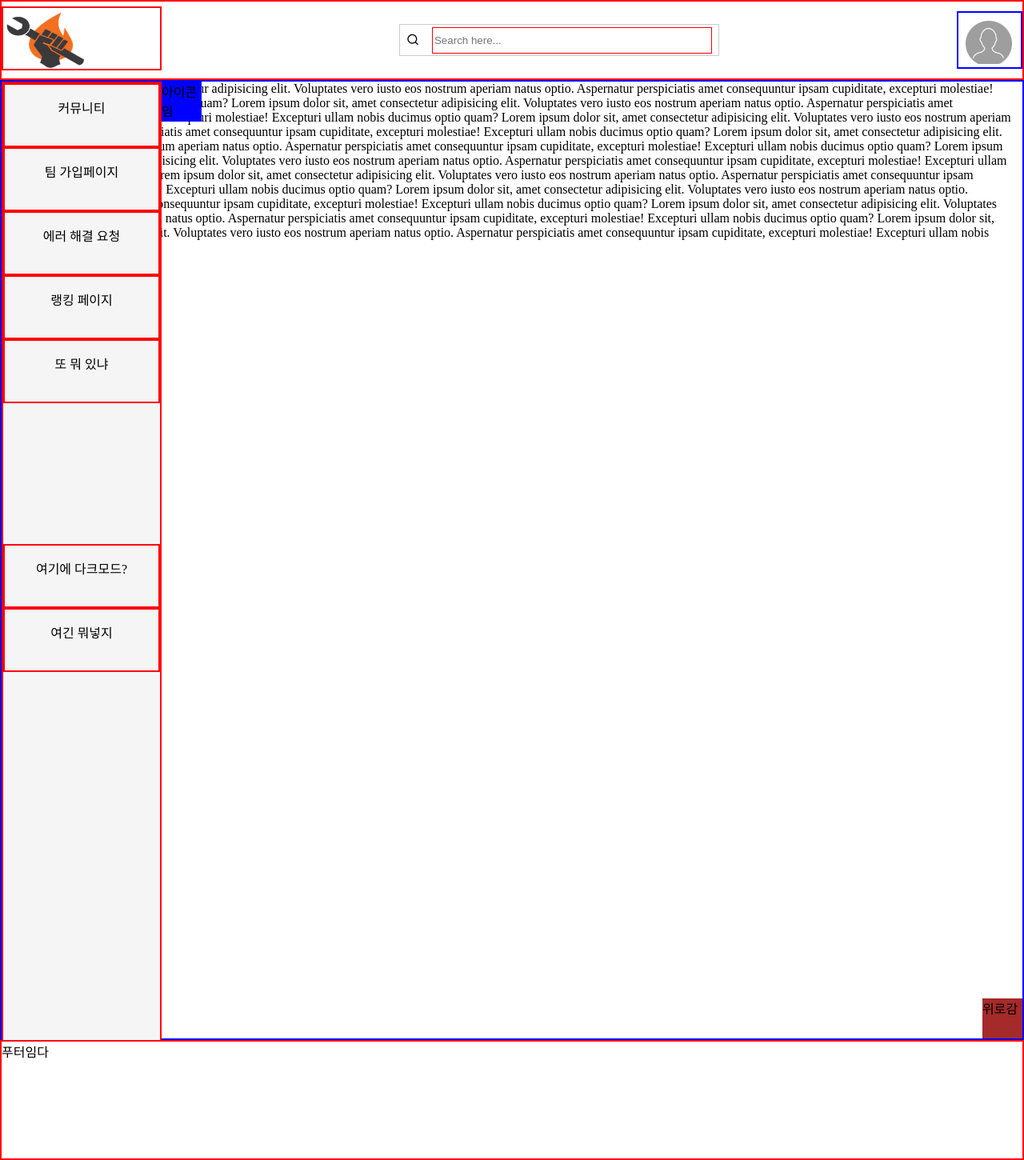
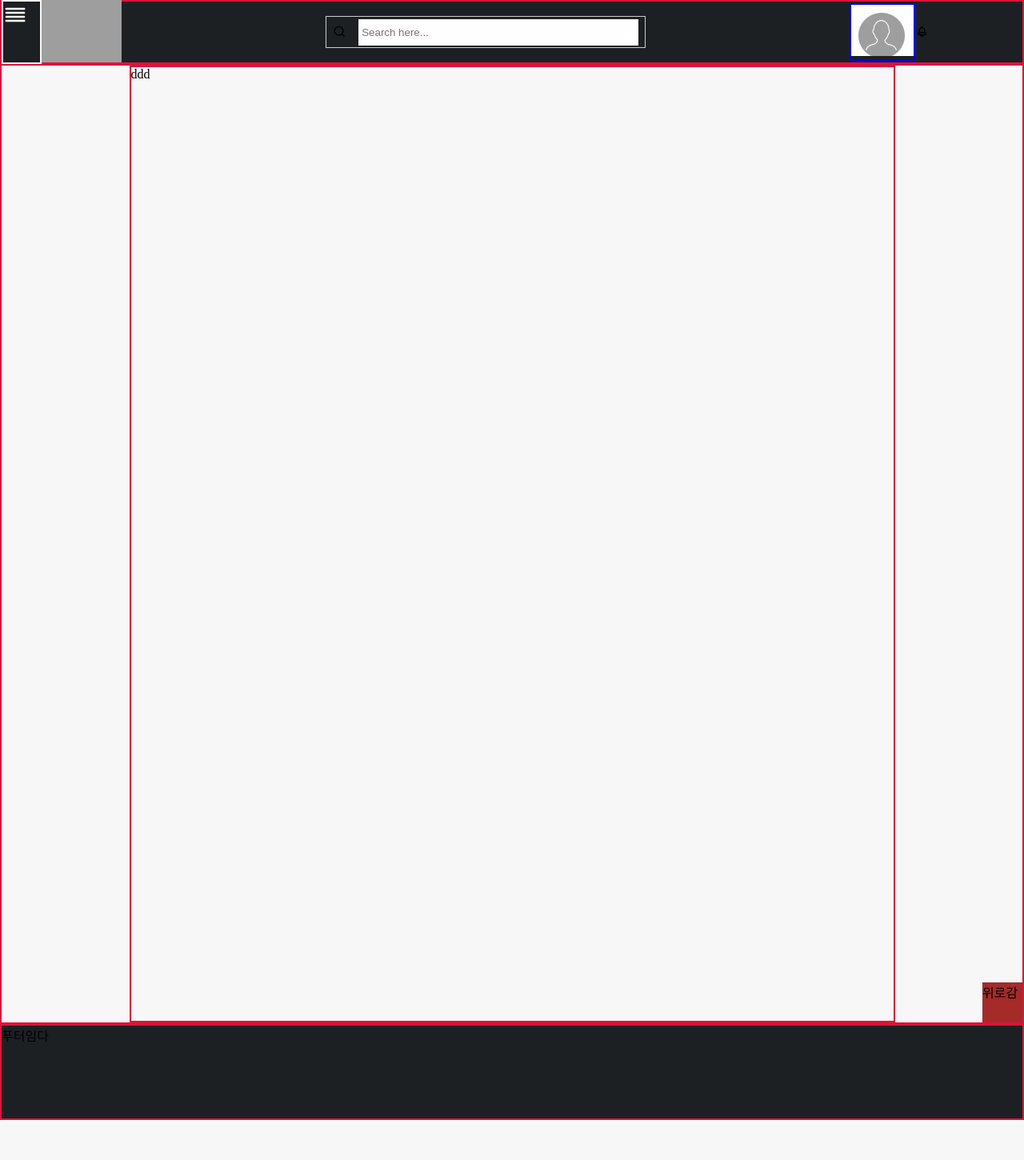
Before and after one commit to sujin1226/Final-Project, a PHP site: page /BasicFrame.html in a window 1280 px wide. Shown: the whole page at 80% size. After the commit the page ends 1400 px from the top, so only its background shows below. Run offline with PHP 8.4, Linux system fonts and the light colour scheme; grey boxes are pictures that could not be loaded.

Commit message:
양광모

```diff
--- a/BasicFrame.html
+++ b/BasicFrame.html
@@ -5,7 +5,7 @@
     <meta charset="UTF-8">
     <meta http-equiv="X-UA-Compatible" content="IE=edge">
     <meta name="viewport" content="width=device-width, initial-scale=1.0">
-    <link rel="stylesheet" href="/css/BasicFrame.css">
+    <link rel="stylesheet" href="./BasicFrame.css">
     <!-- 유니콘 아이콘 사이트 -->
     <link rel="stylesheet" href="https://unicons.iconscout.com/release/v4.0.0/css/line.css">
     <title>HotFix</title>
@@ -14,8 +14,15 @@
 <body>
     <!-- 헤더 -->
     <div class="common_header">
+        <!-- 쇼 버튼 -->
+        <div class="Sidebar_btn">
+            <i class="uil uil-align-justify"></i>
+            <!-- <i class="uil uil-times"></i> -->
+        </div>
         <!-- 로고 -->
-        <div class="logo"><img src="/img/hotfix_logo.png" alt=""></div>
+        <div class="logo">
+            <img src="HOT.png" alt="">
+        </div>
         <!-- 검색창 -->
         <div class="search">
             <i class="uil uil-search"></i>
@@ -23,35 +30,34 @@
         </div>
         <!-- 마이페이지 -->
         <div class="user">
-            <img src="/img/user.png" alt="">
+            <img src="user.png" alt="">
         </div>
         <ul class="user_dropdown">
             <li>마이페이지</li>
             <li>로그아웃</li>
             <li>내팀관리</li>
         </ul>
+        <!-- 알림페이지 -->
+        <div class="alarm">
+            <i class="uil uil-bell"></i>
+        </div>
+        <ul class="user_dropdown">
+            <li>마이페이지</li>
+            <li>로그아웃</li>
+            <li>내팀관리</li>
+        </ul>
+
     </div>
-
-
     <!-- 작업 섹션 -->
     <div class="common_section">
         <!-- ============================ -->
-
-            <!-- 작업 섹션 공간 -->
-        Lorem ipsum dolor sit, amet consectetur adipisicing elit. Voluptates vero iusto eos nostrum aperiam natus optio. Aspernatur perspiciatis amet consequuntur ipsam cupiditate, excepturi molestiae! Excepturi ullam nobis ducimus optio quam?
-        Lorem ipsum dolor sit, amet consectetur adipisicing elit. Voluptates vero iusto eos nostrum aperiam natus optio. Aspernatur perspiciatis amet consequuntur ipsam cupiditate, excepturi molestiae! Excepturi ullam nobis ducimus optio quam?
-        Lorem ipsum dolor sit, amet consectetur adipisicing elit. Voluptates vero iusto eos nostrum aperiam natus optio. Aspernatur perspiciatis amet consequuntur ipsam cupiditate, excepturi molestiae! Excepturi ullam nobis ducimus optio quam?
-        Lorem ipsum dolor sit, amet consectetur adipisicing elit. Voluptates vero iusto eos nostrum aperiam natus optio. Aspernatur perspiciatis amet consequuntur ipsam cupiditate, excepturi molestiae! Excepturi ullam nobis ducimus optio quam?
-        Lorem ipsum dolor sit, amet consectetur adipisicing elit. Voluptates vero iusto eos nostrum aperiam natus optio. Aspernatur perspiciatis amet consequuntur ipsam cupiditate, excepturi molestiae! Excepturi ullam nobis ducimus optio quam?
-        Lorem ipsum dolor sit, amet consectetur adipisicing elit. Voluptates vero iusto eos nostrum aperiam natus optio. Aspernatur perspiciatis amet consequuntur ipsam cupiditate, excepturi molestiae! Excepturi ullam nobis ducimus optio quam?
-        Lorem ipsum dolor sit, amet consectetur adipisicing elit. Voluptates vero iusto eos nostrum aperiam natus optio. Aspernatur perspiciatis amet consequuntur ipsam cupiditate, excepturi molestiae! Excepturi ullam nobis ducimus optio quam?
-        Lorem ipsum dolor sit, amet consectetur adipisicing elit. Voluptates vero iusto eos nostrum aperiam natus optio. Aspernatur perspiciatis amet consequuntur ipsam cupiditate, excepturi molestiae! Excepturi ullam nobis ducimus optio quam?
-        Lorem ipsum dolor sit, amet consectetur adipisicing elit. Voluptates vero iusto eos nostrum aperiam natus optio. Aspernatur perspiciatis amet consequuntur ipsam cupiditate, excepturi molestiae! Excepturi ullam nobis ducimus optio quam?
+        <div class="main">
+            ddd
+        </div>
 
         <!-- ============================ -->
 
-        <!-- 쇼 버튼 -->
-        <div class="Sidebar_btn">아이콘임 </div>
+
         <!-- 사이드 바 -->
         <div class="common_sidebar">
             <ul class="sidebar_menu">
@@ -75,6 +81,6 @@
 
 </body>
 
-<script src="/js/BasicFrame.js"></script>
+<script src="BasicFrame.js"></script>
 
 </html>
--- a/css/BasicFrame.css
+++ b/css/BasicFrame.css
@@ -3,21 +3,39 @@
     margin: 0px;
 }
 
+:root{
+    --main-black-color: rgb(29,32,34);
+    --main-white-color:rgb(247,247,247);
+    --main-red-color: rgb(238,43,42);
+    --main-text-color: rgb(247,247,247);
+
+    --ex-border-color: crimson;
+}
+
 /* 헤더 */
+
+.uil-align-justify,.uil-times{
+   font-size: 30px;
+   color: var(--main-text-color);
+}
+
 .common_header{
     width: 100%;
-    height: 100px;
+    height: 10vh;
 
     display: flex;
-    justify-content: space-between;
     align-items: center;
-    border: solid 2px red;
+    border: solid 2px var(--ex-border-color);
+
+    background-color: rgb(29,32,34);
 }
 
+/* 유저 드롭다운 */
 .user_dropdown{
     display: none;
-    border: solid 2px red;
-    background-color: brown;
+    border: solid 2px var(--main-text-color);
+    background-color: var(--main-black-color);
+    color: var(--main-text-color);
 
     position: absolute;
     z-index: 100;
@@ -25,12 +43,15 @@
     top : 100px;
     right: 0;
 }
+.logo{
+    /* margin: 10% 10%; */
+}
 
 /* 로고 이미지*/
 .logo>img{
-    width: 200px;
+    width: 100px;
     height: 80px;
-    border: 2px solid red;
+    /* border: solid 2px var(--main-text-color); */
 }
 
 /* 검색창 */
@@ -42,9 +63,11 @@
     display: flex;
     justify-content: space-around;
     align-items: center;
+
+    margin: 20% 20%;
 }
 input[type=text]{
-    border: 1px solid red;
+    border: solid 2px var(--main-text-color);
     width: 350px;
     height: 33px;
 }
@@ -63,21 +86,26 @@ input:focus{
     width: 100%;
     height: 150vh;
 
-    border: solid 2px blue;
+    border: solid 2px var(--ex-border-color);
+    background-color: var(--main-white-color);
+
     position: relative;
+
+    display: flex;
+    justify-content: center;
 }
 
 
 /* 사이드바 */
 .common_sidebar{
-    width: 200px;
+    width: 12.5%;
     height: 150vh;
-    border: solid 2px red;
-    background-color: whitesmoke;
+    border: solid 2px var(--ex-border-color);
+    background-color: var(--main-black-color);
 
     position: absolute;
     top: 0px;
-    left: 0px;
+    left: -200px;
 }
 .sidebar_menu{
     /* border: solid 5px brown; */
@@ -86,11 +114,12 @@ input:focus{
     padding: 0;
 }
 .sidebar_menu>li{
-    border: solid 2px red;
+    /* border: solid 2px red; */
     width: 100%;
     height: 10vh;
     text-align: center;
     line-height: 60px;
+    color: var(--main-text-color);
 }
 /* 사이드바 카테고리 상하 나누는 부분 */
 .sidebar_menu>li:nth-child(6){
@@ -100,12 +129,14 @@ input:focus{
 /* 토글 스위치 */
 .Sidebar_btn{
     width: 50px;
-    height: 50px;
-    background-color: blue;
+    height: 80px;
+    background-color: var(--main-black-color);
 
-    position: absolute;
-    left: 200px;
-    top: 0px;
+    border: solid 2px var(--main-text-color);
+
+    /* position: absolute;
+    left: 0px;
+    top: 0px; */
 }
 
 
@@ -122,7 +153,14 @@ input:focus{
 /* 푸터 */
 .common_footer{
     width: 100%;
-    height: 150px;
+    height: 15vh;
 
-    border: solid 2px red;
+    border: solid 2px var(--ex-border-color);
+    background-color: var(--main-black-color);
 }
+
+.main{
+    border: solid 2px var(--ex-border-color);
+    width: 75%;
+
+}
--- a/js/BasicFrame.js
+++ b/js/BasicFrame.js
@@ -1,11 +1,17 @@
 // 사이드바
 let Btn = document.querySelector(".Sidebar_btn"); // 사이드바 버튼
 let common_sidebar = document.querySelector(".common_sidebar");// 사이드바 섹션
+
+let BtnChange= document.querySelector(".uil-align-justify");// 사이드바 섹션
+
+console.log(BtnChange);
+
 // 스크롤버튼
 let TopBtn = document.querySelector(".toTop"); // 상단 스크롤 이동 버튼
 // 마이페이지
 let User = document.querySelector(".user"); // 헤더 유저정보 버튼
 let user_dropdown = document.querySelector(".user_dropdown"); // 헤더 마이페이지 드롭다운
+// 알람기능
 
 
 let flag = false; // 토글 스위치 사이드바용
@@ -14,16 +20,17 @@ let flag2 = false; // 토글 스위치 유저 드롭다운용
 // 사이드바 버튼 이벤트
 Btn.addEventListener('click',function(){
     if(flag==false){
-        Btn.style.left="0px";
-        common_sidebar.style.left="-200px";
+        Btn.style.left="200px";
+        common_sidebar.style.left="0px";
+        BtnChange.className="uil uil-times"
 
         transition(Btn);
         transition(common_sidebar);
         flag =!flag;
-
     }else if(flag==true){
-        Btn.style.left="200px";
-        common_sidebar.style.left="0px";
+        Btn.style.left="0px";
+        common_sidebar.style.left="-200px";
+        BtnChange.className="uil uil-align-justify";
 
         transition(Btn);
         transition(common_sidebar);
```
